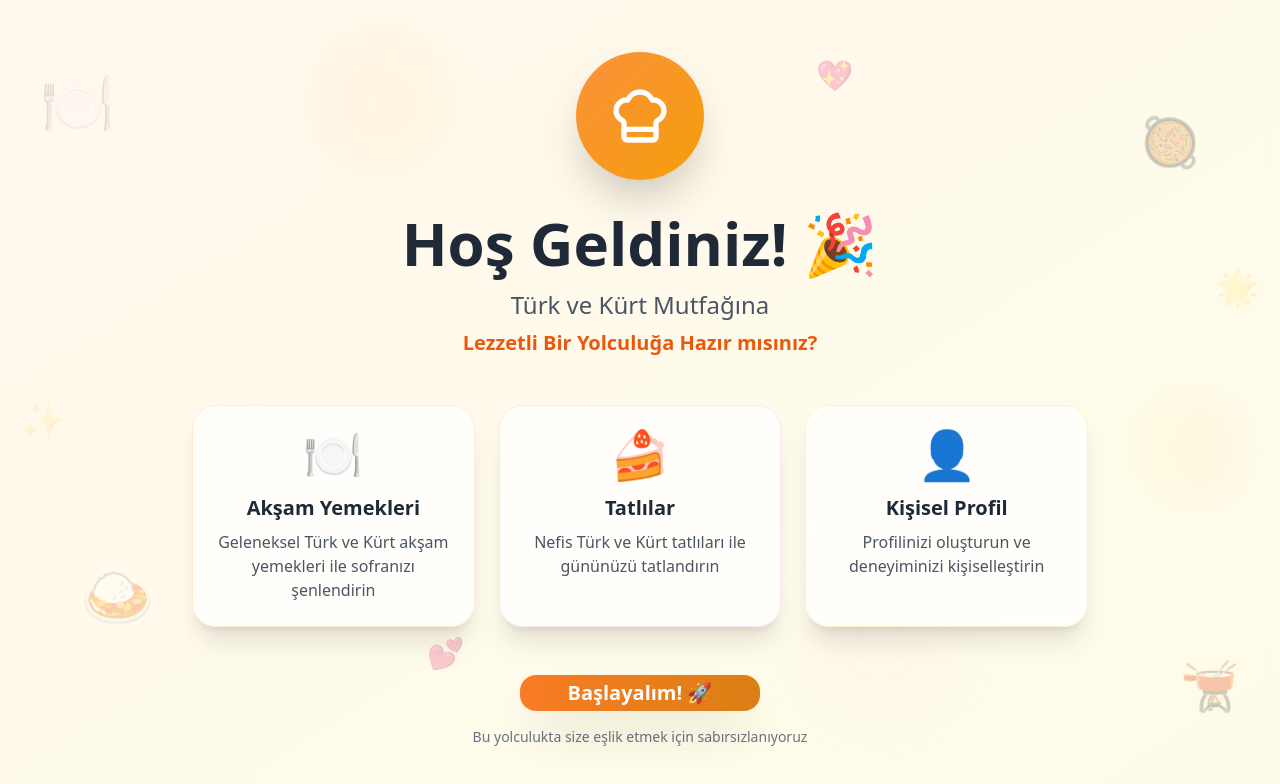
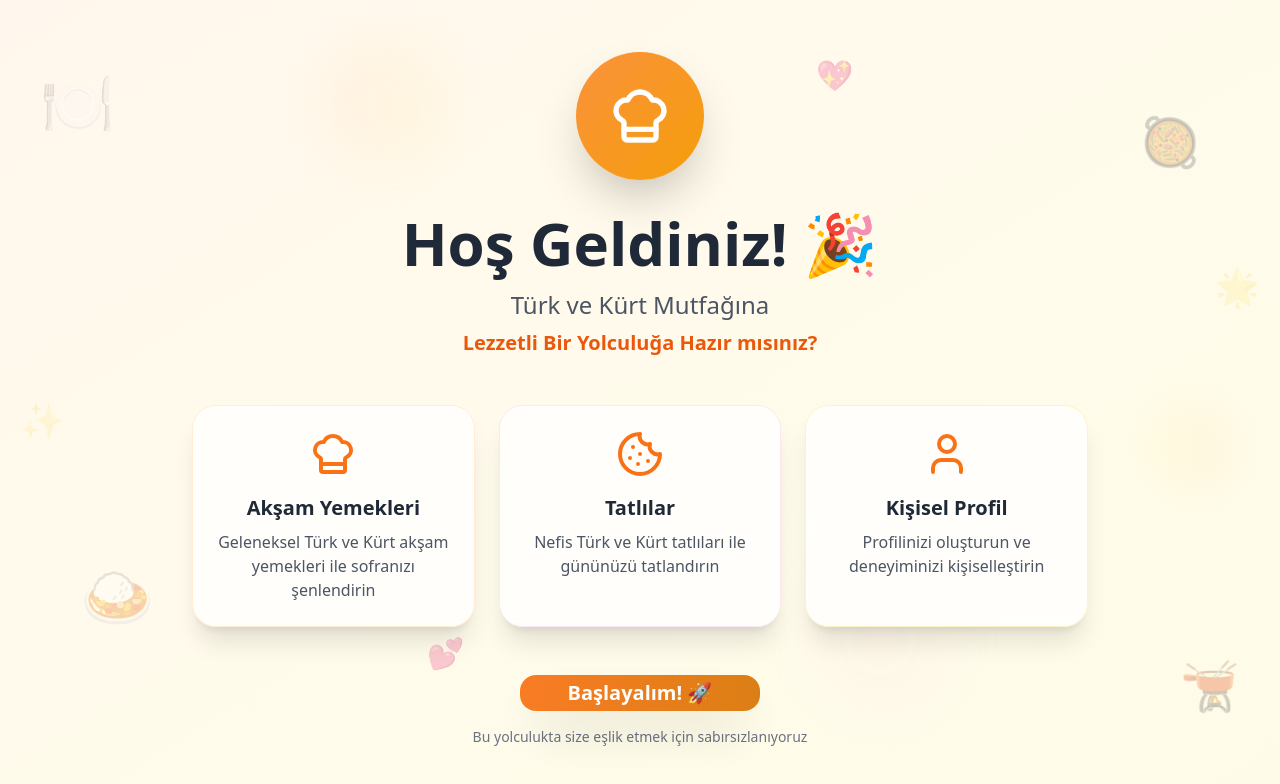
Before and after one commit to golet-freelance/supper-suggester, a React (Vite) app: page / in a window 1280 px wide. Shown: the top 784 px of the page. Built offline with nearby package versions, Linux system fonts and the light colour scheme.

Commit message:
colours aligned to orange

```diff
--- a/src/components/WelcomeScreen.tsx
+++ b/src/components/WelcomeScreen.tsx
@@ -1,4 +1,4 @@
-import { ChefHat } from 'lucide-react';
+import { ChefHat, User, Cookie } from 'lucide-react';
 import { Button } from '@/components/ui/button';
 
 interface WelcomeScreenProps {
@@ -63,17 +63,23 @@ export function WelcomeScreen({ onComplete }: WelcomeScreenProps) {
                 {/* Features Grid */}
                 <div className="grid md:grid-cols-3 gap-6 mb-12 animate-fade-in-up delay-600">
                     <div className="bg-white/80 backdrop-blur-sm rounded-3xl p-6 shadow-xl border border-orange-100 hover:shadow-2xl transition-all duration-300 hover:scale-105">
-                        <div className="text-5xl mb-4">🍽️</div>
+                        <div className="text-orange-500 mb-4 flex justify-center">
+                            <ChefHat size={48} />
+                        </div>
                         <h3 className="text-xl font-bold text-gray-800 mb-2">Akşam Yemekleri</h3>
                         <p className="text-gray-600">Geleneksel Türk ve Kürt akşam yemekleri ile sofranızı şenlendirin</p>
                     </div>
                     <div className="bg-white/80 backdrop-blur-sm rounded-3xl p-6 shadow-xl border border-pink-100 hover:shadow-2xl transition-all duration-300 hover:scale-105">
-                        <div className="text-5xl mb-4">🍰</div>
+                        <div className="text-orange-500 mb-4 flex justify-center">
+                            <Cookie size={48} />
+                        </div>
                         <h3 className="text-xl font-bold text-gray-800 mb-2">Tatlılar</h3>
                         <p className="text-gray-600">Nefis Türk ve Kürt tatlıları ile gününüzü tatlandırın</p>
                     </div>
                     <div className="bg-white/80 backdrop-blur-sm rounded-3xl p-6 shadow-xl border border-amber-100 hover:shadow-2xl transition-all duration-300 hover:scale-105">
-                        <div className="text-5xl mb-4">👤</div>
+                        <div className="text-orange-500 mb-4 flex justify-center">
+                            <User size={48} />
+                        </div>
                         <h3 className="text-xl font-bold text-gray-800 mb-2">Kişisel Profil</h3>
                         <p className="text-gray-600">Profilinizi oluşturun ve deneyiminizi kişiselleştirin</p>
                     </div>
```
